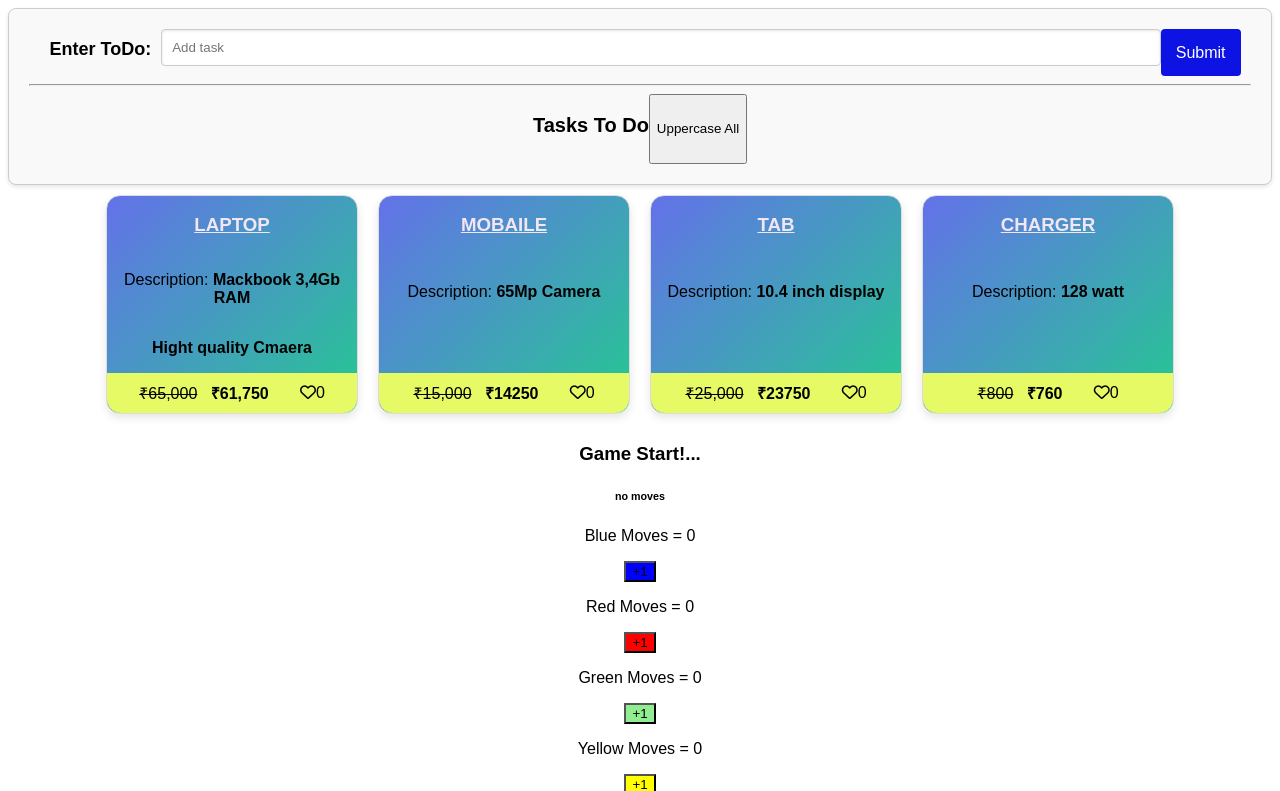
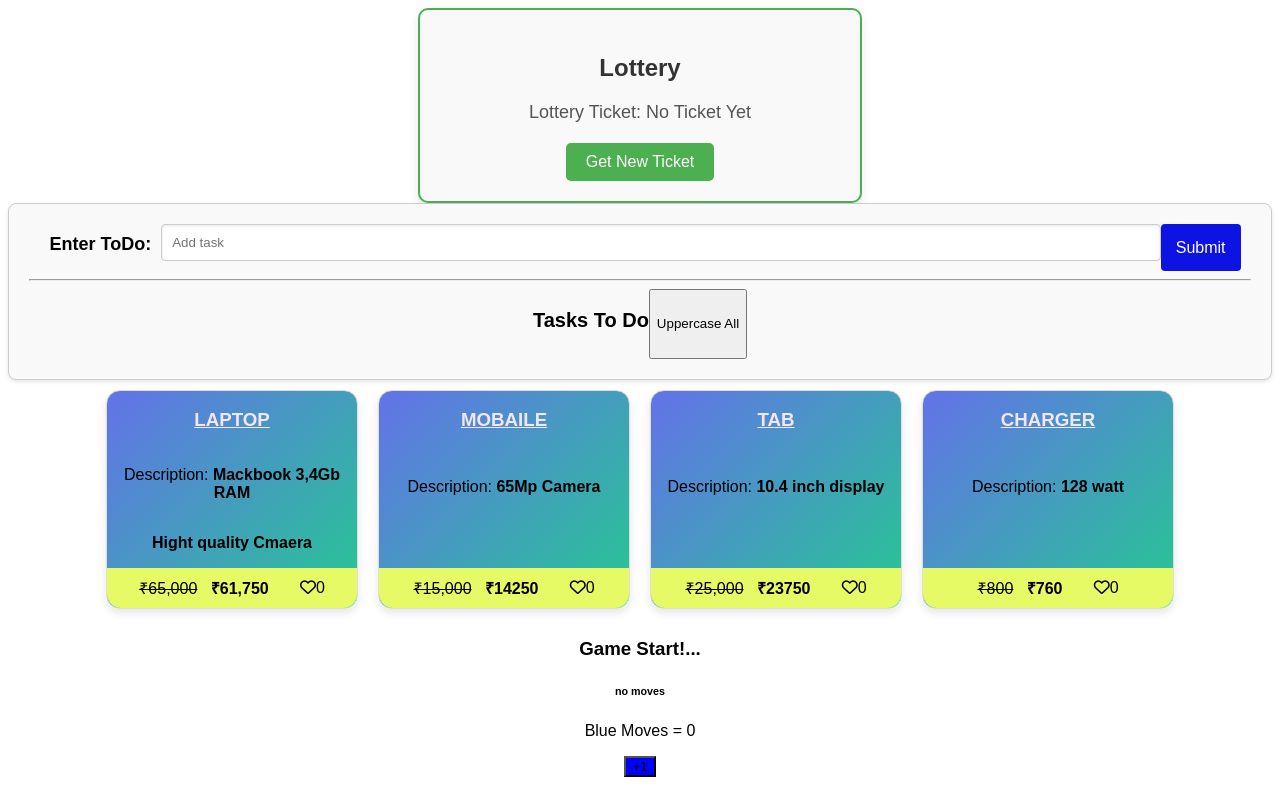
Before and after one commit to BIBEK7932/React_vite, a React (Vite) app: page / in a window 1280 px wide. Shown: the top 791 px of the page. Built offline with nearby package versions, Linux system fonts and the light colour scheme.

Commit message:
Lottery Added

```diff
--- a/src/App.jsx
+++ b/src/App.jsx
@@ -3,7 +3,7 @@ import ProductTab from './components/Home/ProductTab'
 import Counter from './components/Events/Counter'
 import Ludo from './components/Events/Ludo'
 import ToDo from './components/Events/ToDo'
-
+import Lottery from './components/Events/Lottery'
 function App() {
 
   return (
@@ -11,6 +11,7 @@ function App() {
     {/* <Counter/>
     <ProductTab/>
     <Ludo/> */}
+    <Lottery/>
     <ToDo/>
     <ProductTab/>
     <Ludo/>
--- /dev/null
+++ b/src/components/Events/Lottery.css
@@ -0,0 +1,46 @@
+.lottery-container {
+    max-width: 400px;
+    margin: 0 auto;
+    padding: 20px;
+    border: 2px solid #4CAF50;
+    border-radius: 10px;
+    box-shadow: 0 4px 8px rgba(0, 0, 0, 0.1);
+    background-color: #f9f9f9;
+    text-align: center;
+    font-family: Arial, sans-serif;
+}
+
+.lottery-title {
+    font-size: 24px;
+    font-weight: bold;
+    margin-bottom: 20px;
+    color: #333;
+}
+
+.lottery-message {
+    font-size: 20px;
+    font-weight: bold;
+    color: #4CAF50;
+    margin: 20px 0;
+}
+
+.lottery-ticket {
+    font-size: 18px;
+    margin: 20px 0;
+    color: #555;
+}
+
+.lottery-button {
+    padding: 10px 20px;
+    font-size: 16px;
+    border: none;
+    border-radius: 5px;
+    background-color: #4CAF50;
+    color: white;
+    cursor: pointer;
+    transition: background-color 0.3s ease;
+}
+
+.lottery-button:hover {
+    background-color: #45a049;
+}
--- /dev/null
+++ b/src/components/Events/Lottery.jsx
@@ -0,0 +1,28 @@
+import { useState } from "react"
+import './Lottery.css'
+export default function Lottery() {
+    let [lottery, setLottery] = useState({ num: null, isWin: false })
+    let newTicket = () => {
+        let number = Math.floor(Math.random() * 1000).toString()
+        let sum = 0
+        for (let c of number) {
+            // console.log(c)
+            sum += parseInt(c)
+        }
+
+        setLottery({ num: number.toString().padStart(3, '0'), isWin: sum===15 })
+        console.log(lottery)
+
+    }
+
+    return (
+        <>
+        <div className="lottery-container">
+                <h3 className="lottery-title">Lottery</h3>
+                {lottery.isWin ? <h3 className="lottery-message">Congratulations, you won!</h3> : null}
+                <p className="lottery-ticket">Lottery Ticket: {lottery.num !== null ? lottery.num : 'No Ticket Yet'}</p>
+                <button className="lottery-button" onClick={newTicket}>Get New Ticket</button>
+            </div>
+        </>
+    )
+}
```
